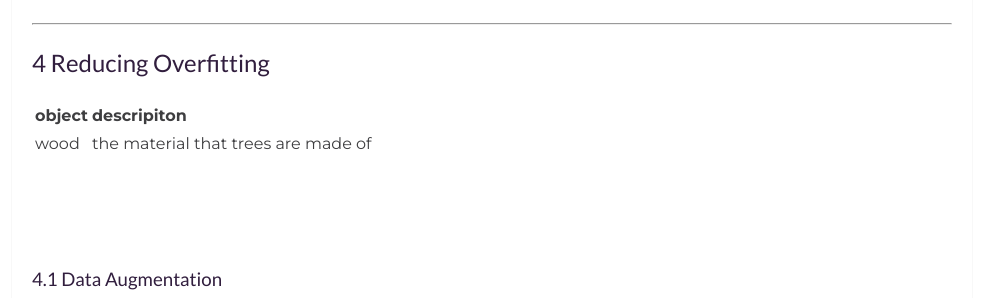
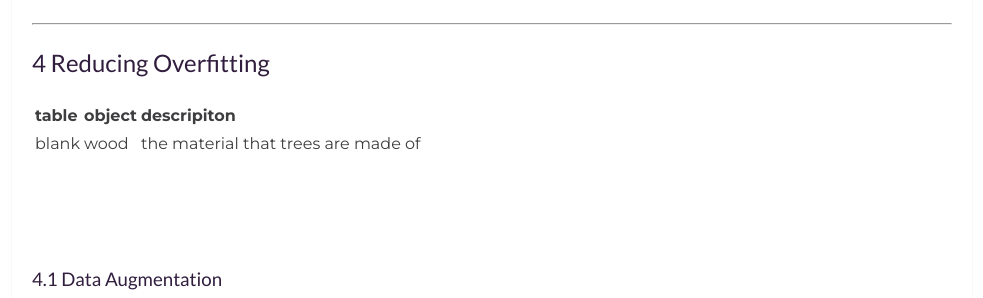
Before and after one commit to userdoa/userdoa.github.io, a Jekyll site: the page built from _posts/blog/2020-01-01-title.markdown, in a window 1280 px wide. Shown: the part 2189-2487 px from the top of the page, without its empty margins (148-1131 px from the left). Built offline with Jekyll 4.4.1, drawn with Linux system fonts in a browser that asks for light colours; comment, search, counter and statistics services are not loaded.

Commit message:
Update 2020-01-01-title.markdown

```diff
--- a/_posts/blog/2020-01-01-title.markdown
+++ b/_posts/blog/2020-01-01-title.markdown
@@ -71,9 +71,9 @@ Check out the [Jekyll docs][jekyll-docs] for more info on how to get the most ou
 
 ## 4 Reducing Overfitting
 
-|object  |descripiton                        |
-|:-------|:----------------------------------|
-|wood    |the material that trees are made of|
+|table  |object  |descripiton                        |
+|:------|:-------|:----------------------------------|
+|blank  |wood    |the material that trees are made of|
 
 <br><br><br>
 
```
